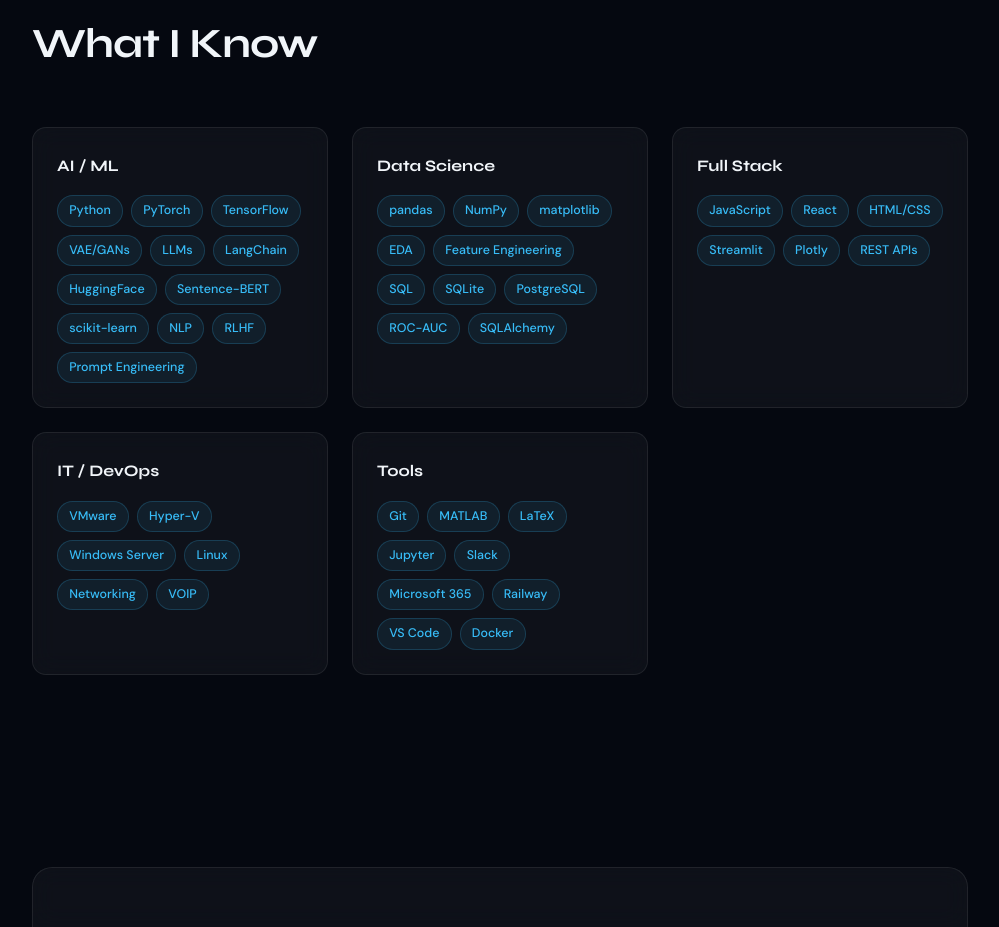
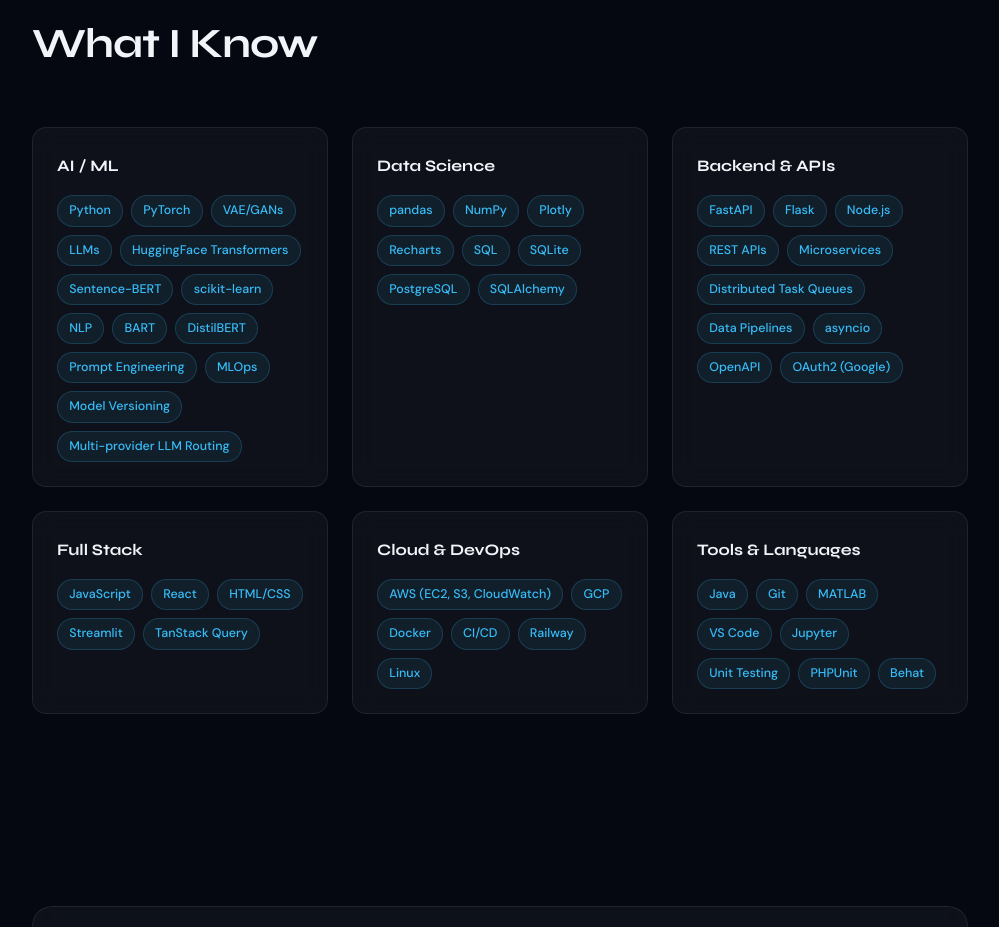
Before and after one commit to rohithvadla99/portfolio, a plain HTML site: page index.html in a window 1280 px wide. Shown: the part 4847-5774 px from the top of the page, without its empty margins (140-1139 px from the left). Drawn offline with Linux system fonts and the light colour scheme.

Commit message:
Update index.html

```diff
--- a/index.html
+++ b/index.html
@@ -169,7 +169,6 @@
     </div>
   </section>
 
-  <!-- Skills -->
  <section class="section" id="skills">
   <div class="section-label">05 / Skills</div>
   <h2 class="section-title">What I Know</h2>
@@ -177,41 +176,50 @@
     <div class="skill-block reveal">
       <h3>AI / ML</h3>
       <div class="tag-list">
-          <span class="tag">Python</span><span class="tag">PyTorch</span><span class="tag">TensorFlow</span>
-          <span class="tag">VAE/GANs</span><span class="tag">LLMs</span><span class="tag">LangChain</span>
-          <span class="tag">HuggingFace</span><span class="tag">Sentence-BERT</span><span class="tag">scikit-learn</span>
-          <span class="tag">NLP</span><span class="tag">RLHF</span><span class="tag">Prompt Engineering</span>
+        <span class="tag">Python</span><span class="tag">PyTorch</span><span class="tag">VAE/GANs</span>
+        <span class="tag">LLMs</span><span class="tag">HuggingFace Transformers</span><span class="tag">Sentence-BERT</span>
+        <span class="tag">scikit-learn</span><span class="tag">NLP</span><span class="tag">BART</span>
+        <span class="tag">DistilBERT</span><span class="tag">Prompt Engineering</span><span class="tag">MLOps</span>
+        <span class="tag">Model Versioning</span><span class="tag">Multi-provider LLM Routing</span>
       </div>
     </div>
     <div class="skill-block reveal">
       <h3>Data Science</h3>
       <div class="tag-list">
-          <span class="tag">pandas</span><span class="tag">NumPy</span><span class="tag">matplotlib</span>
-          <span class="tag">EDA</span><span class="tag">Feature Engineering</span><span class="tag">SQL</span>
-          <span class="tag">SQLite</span><span class="tag">PostgreSQL</span><span class="tag">ROC-AUC</span>
-          <span class="tag">SQLAlchemy</span>
+        <span class="tag">pandas</span><span class="tag">NumPy</span><span class="tag">Plotly</span>
+        <span class="tag">Recharts</span><span class="tag">SQL</span><span class="tag">SQLite</span>
+        <span class="tag">PostgreSQL</span><span class="tag">SQLAlchemy</span>
+      </div>
+    </div>
+    <div class="skill-block reveal">
+      <h3>Backend & APIs</h3>
+      <div class="tag-list">
+        <span class="tag">FastAPI</span><span class="tag">Flask</span><span class="tag">Node.js</span>
+        <span class="tag">REST APIs</span><span class="tag">Microservices</span><span class="tag">Distributed Task Queues</span>
+        <span class="tag">Data Pipelines</span><span class="tag">asyncio</span><span class="tag">OpenAPI</span>
+        <span class="tag">OAuth2 (Google)</span>
       </div>
     </div>
     <div class="skill-block reveal">
       <h3>Full Stack</h3>
       <div class="tag-list">
         <span class="tag">JavaScript</span><span class="tag">React</span><span class="tag">HTML/CSS</span>
-          <span class="tag">Streamlit</span><span class="tag">Plotly</span><span class="tag">REST APIs</span>
+        <span class="tag">Streamlit</span><span class="tag">TanStack Query</span>
       </div>
     </div>
     <div class="skill-block reveal">
-        <h3>IT / DevOps</h3>
+      <h3>Cloud & DevOps</h3>
       <div class="tag-list">
-          <span class="tag">VMware</span><span class="tag">Hyper-V</span><span class="tag">Windows Server</span>
-          <span class="tag">Linux</span><span class="tag">Networking</span><span class="tag">VOIP</span>
+        <span class="tag">AWS (EC2, S3, CloudWatch)</span><span class="tag">GCP</span><span class="tag">Docker</span>
+        <span class="tag">CI/CD</span><span class="tag">Railway</span><span class="tag">Linux</span>
       </div>
     </div>
     <div class="skill-block reveal">
-        <h3>Tools</h3>
+      <h3>Tools & Languages</h3>
       <div class="tag-list">
-          <span class="tag">Git</span><span class="tag">MATLAB</span><span class="tag">LaTeX</span>
-          <span class="tag">Jupyter</span><span class="tag">Slack</span><span class="tag">Microsoft 365</span>
-          <span class="tag">Railway</span><span class="tag">VS Code</span><span class="tag">Docker</span>
+        <span class="tag">Java</span><span class="tag">Git</span><span class="tag">MATLAB</span>
+        <span class="tag">VS Code</span><span class="tag">Jupyter</span><span class="tag">Unit Testing</span>
+        <span class="tag">PHPUnit</span><span class="tag">Behat</span>
       </div>
     </div>
   </div>
```
Lines whose indentation alone changed are shown as unchanged.
